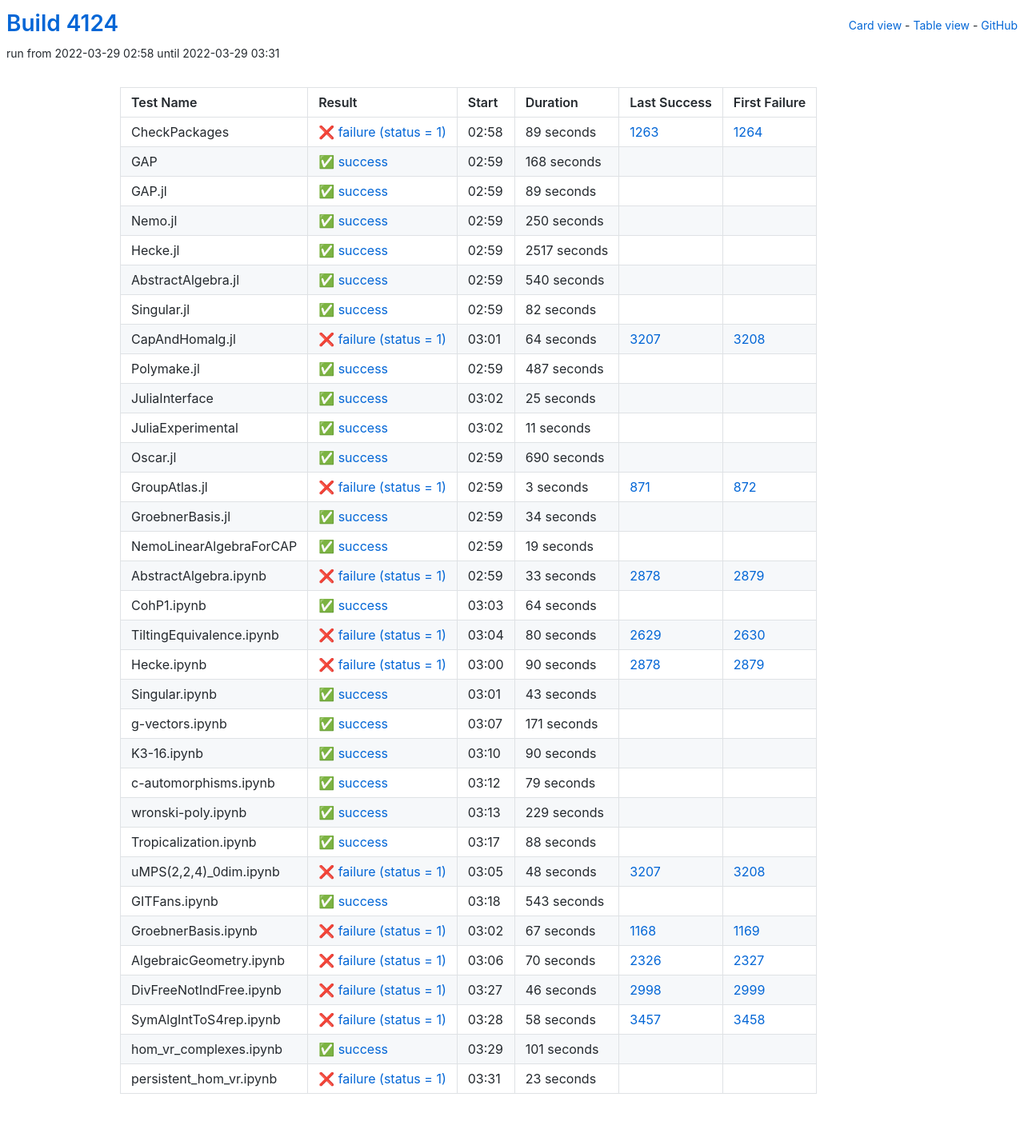
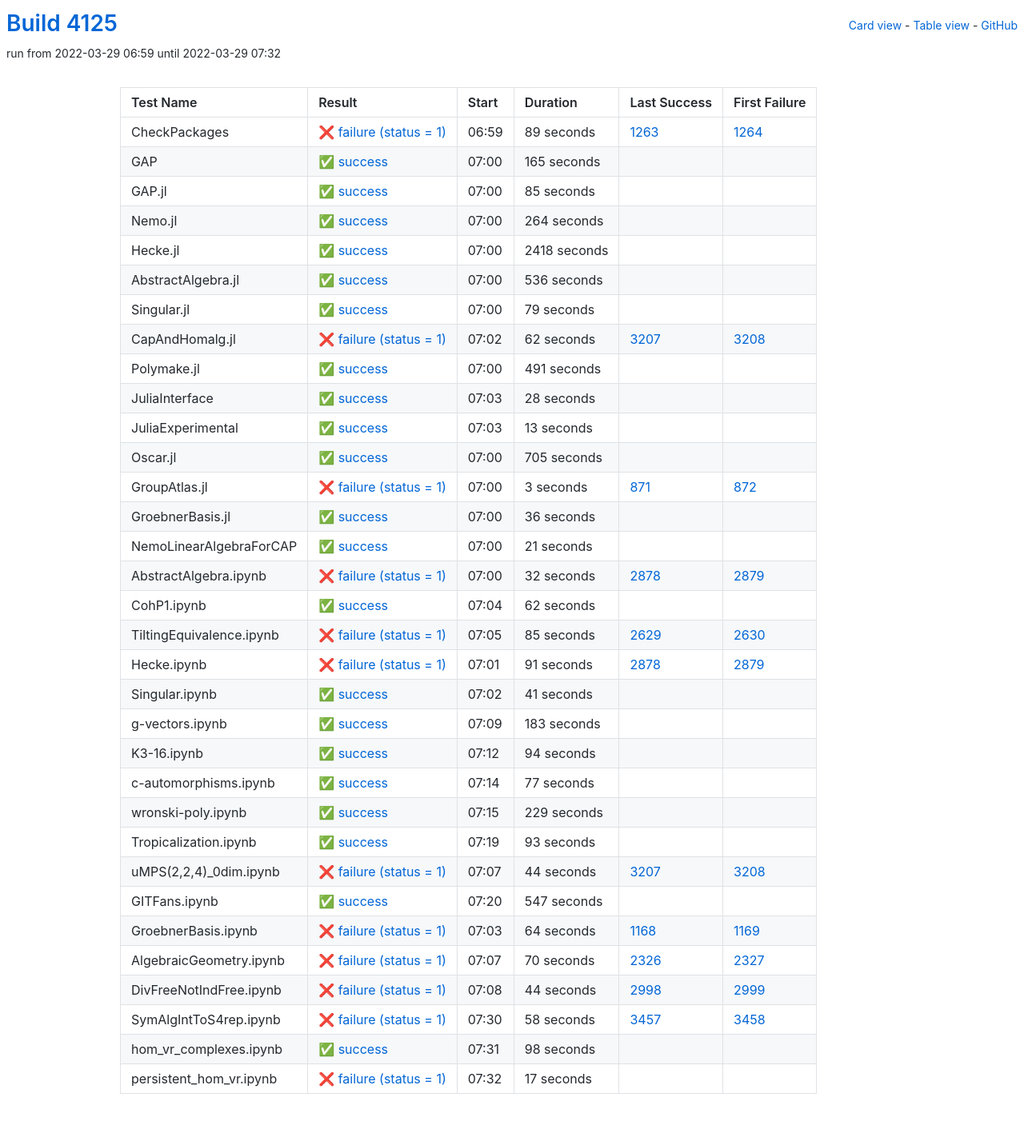
Before and after one commit to oscar-system/oscar-ci-status-stable, a Jekyll site: the page built from table.html, in a window 1280 px wide. Shown: the whole page at 80% size. Built offline with Jekyll 4.4.1, drawn with Linux system fonts in a browser that asks for light colours.

Commit message:
Build #4125

```diff
--- a/_data/ci.yml
+++ b/_data/ci.yml
@@ -1,6 +1,6 @@
 ---
-build: 4124
-build_url: https://oscarci.mathematik.uni-kl.de/job/oscar-stable/4124/
+build: 4125
+build_url: https://oscarci.mathematik.uni-kl.de/job/oscar-stable/4125/
 job: oscar-stable
 organization: oscar-system
 repo: oscar-ci-status-stable
@@ -8,8 +8,8 @@ repourl: https://github.com/oscar-system/oscar-ci-status-stable
 tests:
 - name: CheckPackages
   id: checkpackages
-  log: https://oscarci.mathematik.uni-kl.de/job/oscar-stable/4124/artifact/logs/build-4124/CheckPackages.log
-  start: 2022-03-29 02:58
+  log: https://oscarci.mathematik.uni-kl.de/job/oscar-stable/4125/artifact/logs/build-4125/CheckPackages.log
+  start: 2022-03-29 06:59
   success: false
   exitcode: 1
   status: failure
@@ -20,140 +20,140 @@ tests:
   first_failure_url: https://oscarci.mathematik.uni-kl.de/job/oscar-stable/1264/
 - name: GAP
   id: gap
-  log: https://oscarci.mathematik.uni-kl.de/job/oscar-stable/4124/artifact/logs/build-4124/GAP.log
-  start: 2022-03-29 02:59
+  log: https://oscarci.mathematik.uni-kl.de/job/oscar-stable/4125/artifact/logs/build-4125/GAP.log
+  start: 2022-03-29 07:00
   success: true
   exitcode: 0
   status: success
-  duration: 168
+  duration: 165
   last_success: false
   last_success_url:
   first_failure: false
   first_failure_url:
 - name: GAP.jl
   id: gap-jl
-  log: https://oscarci.mathematik.uni-kl.de/job/oscar-stable/4124/artifact/logs/build-4124/GAP.jl.log
-  start: 2022-03-29 02:59
+  log: https://oscarci.mathematik.uni-kl.de/job/oscar-stable/4125/artifact/logs/build-4125/GAP.jl.log
+  start: 2022-03-29 07:00
   success: true
   exitcode: 0
   status: success
-  duration: 89
+  duration: 85
   last_success: false
   last_success_url:
   first_failure: false
   first_failure_url:
 - name: Nemo.jl
   id: nemo-jl
-  log: https://oscarci.mathematik.uni-kl.de/job/oscar-stable/4124/artifact/logs/build-4124/Nemo.jl.log
-  start: 2022-03-29 02:59
+  log: https://oscarci.mathematik.uni-kl.de/job/oscar-stable/4125/artifact/logs/build-4125/Nemo.jl.log
+  start: 2022-03-29 07:00
   success: true
   exitcode: 0
   status: success
-  duration: 250
+  duration: 264
   last_success: false
   last_success_url:
   first_failure: false
   first_failure_url:
 - name: Hecke.jl
   id: hecke-jl
-  log: https://oscarci.mathematik.uni-kl.de/job/oscar-stable/4124/artifact/logs/build-4124/Hecke.jl.log
-  start: 2022-03-29 02:59
+  log: https://oscarci.mathematik.uni-kl.de/job/oscar-stable/4125/artifact/logs/build-4125/Hecke.jl.log
+  start: 2022-03-29 07:00
   success: true
   exitcode: 0
   status: success
-  duration: 2517
+  duration: 2418
   last_success: false
   last_success_url:
   first_failure: false
   first_failure_url:
 - name: AbstractAlgebra.jl
   id: abstractalgebra-jl
-  log: https://oscarci.mathematik.uni-kl.de/job/oscar-stable/4124/artifact/logs/build-4124/AbstractAlgebra.jl.log
-  start: 2022-03-29 02:59
+  log: https://oscarci.mathematik.uni-kl.de/job/oscar-stable/4125/artifact/logs/build-4125/AbstractAlgebra.jl.log
+  start: 2022-03-29 07:00
   success: true
   exitcode: 0
   status: success
-  duration: 540
+  duration: 536
   last_success: false
   last_success_url:
   first_failure: false
   first_failure_url:
 - name: Singular.jl
   id: singular-jl
-  log: https://oscarci.mathematik.uni-kl.de/job/oscar-stable/4124/artifact/logs/build-4124/Singular.jl.log
-  start: 2022-03-29 02:59
+  log: https://oscarci.mathematik.uni-kl.de/job/oscar-stable/4125/artifact/logs/build-4125/Singular.jl.log
+  start: 2022-03-29 07:00
   success: true
   exitcode: 0
   status: success
-  duration: 82
+  duration: 79
   last_success: false
   last_success_url:
   first_failure: false
   first_failure_url:
 - name: CapAndHomalg.jl
   id: capandhomalg-jl
-  log: https://oscarci.mathematik.uni-kl.de/job/oscar-stable/4124/artifact/logs/build-4124/CapAndHomalg.jl.log
-  start: 2022-03-29 03:01
+  log: https://oscarci.mathematik.uni-kl.de/job/oscar-stable/4125/artifact/logs/build-4125/CapAndHomalg.jl.log
+  start: 2022-03-29 07:02
   success: false
   exitcode: 1
   status: failure
-  duration: 64
+  duration: 62
   last_success: 3207
   last_success_url: https://oscarci.mathematik.uni-kl.de/job/oscar-stable/3207/
   first_failure: 3208
   first_failure_url: https://oscarci.mathematik.uni-kl.de/job/oscar-stable/3208/
 - name: Polymake.jl
   id: polymake-jl
-  log: https://oscarci.mathematik.uni-kl.de/job/oscar-stable/4124/artifact/logs/build-4124/Polymake.jl.log
-  start: 2022-03-29 02:59
+  log: https://oscarci.mathematik.uni-kl.de/job/oscar-stable/4125/artifact/logs/build-4125/Polymake.jl.log
+  start: 2022-03-29 07:00
   success: true
   exitcode: 0
   status: success
-  duration: 487
+  duration: 491
   last_success: false
   last_success_url:
   first_failure: false
   first_failure_url:
 - name: JuliaInterface
   id: juliainterface
-  log: https://oscarci.mathematik.uni-kl.de/job/oscar-stable/4124/artifact/logs/build-4124/JuliaInterface.log
-  start: 2022-03-29 03:02
+  log: https://oscarci.mathematik.uni-kl.de/job/oscar-stable/4125/artifact/logs/build-4125/JuliaInterface.log
+  start: 2022-03-29 07:03
   success: true
   exitcode: 0
   status: success
-  duration: 25
+  duration: 28
   last_success: false
   last_success_url:
   first_failure: false
   first_failure_url:
 - name: JuliaExperimental
   id: juliaexperimental
-  log: https://oscarci.mathematik.uni-kl.de/job/oscar-stable/4124/artifact/logs/build-4124/JuliaExperimental.log
-  start: 2022-03-29 03:02
+  log: https://oscarci.mathematik.uni-kl.de/job/oscar-stable/4125/artifact/logs/build-4125/JuliaExperimental.log
+  start: 2022-03-29 07:03
   success: true
   exitcode: 0
   status: success
-  duration: 11
+  duration: 13
   last_success: false
   last_success_url:
   first_failure: false
   first_failure_url:
 - name: Oscar.jl
   id: oscar-jl
-  log: https://oscarci.mathematik.uni-kl.de/job/oscar-stable/4124/artifact/logs/build-4124/Oscar.jl.log
-  start: 2022-03-29 02:59
+  log: https://oscarci.mathematik.uni-kl.de/job/oscar-stable/4125/artifact/logs/build-4125/Oscar.jl.log
+  start: 2022-03-29 07:00
   success: true
   exitcode: 0
   status: success
-  duration: 690
+  duration: 705
   last_success: false
   last_success_url:
   first_failure: false
   first_failure_url:
 - name: GroupAtlas.jl
   id: groupatlas-jl
-  log: https://oscarci.mathematik.uni-kl.de/job/oscar-stable/4124/artifact/logs/build-4124/GroupAtlas.jl.log
-  start: 2022-03-29 02:59
+  log: https://oscarci.mathematik.uni-kl.de/job/oscar-stable/4125/artifact/logs/build-4125/GroupAtlas.jl.log
+  start: 2022-03-29 07:00
   success: false
   exitcode: 1
   status: failure
@@ -164,128 +164,128 @@ tests:
   first_failure_url: https://oscarci.mathematik.uni-kl.de/job/oscar-stable/872/
 - name: GroebnerBasis.jl
   id: groebnerbasis-jl
-  log: https://oscarci.mathematik.uni-kl.de/job/oscar-stable/4124/artifact/logs/build-4124/GroebnerBasis.jl.log
-  start: 2022-03-29 02:59
+  log: https://oscarci.mathematik.uni-kl.de/job/oscar-stable/4125/artifact/logs/build-4125/GroebnerBasis.jl.log
+  start: 2022-03-29 07:00
   success: true
   exitcode: 0
   status: success
-  duration: 34
+  duration: 36
   last_success: false
   last_success_url:
   first_failure: false
   first_failure_url:
 - name: NemoLinearAlgebraForCAP
   id: nemolinearalgebraforcap
-  log: https://oscarci.mathematik.uni-kl.de/job/oscar-stable/4124/artifact/logs/build-4124/NemoLinearAlgebraForCAP.log
-  start: 2022-03-29 02:59
+  log: https://oscarci.mathematik.uni-kl.de/job/oscar-stable/4125/artifact/logs/build-4125/NemoLinearAlgebraForCAP.log
+  start: 2022-03-29 07:00
   success: true
   exitcode: 0
   status: success
-  duration: 19
+  duration: 21
   last_success: false
   last_success_url:
   first_failure: false
   first_failure_url:
 - name: AbstractAlgebra.ipynb
   id: abstractalgebra-ipynb
-  log: https://oscarci.mathematik.uni-kl.de/job/oscar-stable/4124/artifact/logs/build-4124/AbstractAlgebra.ipynb.log
-  start: 2022-03-29 02:59
+  log: https://oscarci.mathematik.uni-kl.de/job/oscar-stable/4125/artifact/logs/build-4125/AbstractAlgebra.ipynb.log
+  start: 2022-03-29 07:00
   success: false
   exitcode: 1
   status: failure
-  duration: 33
+  duration: 32
   last_success: 2878
   last_success_url: https://oscarci.mathematik.uni-kl.de/job/oscar-stable/2878/
   first_failure: 2879
   first_failure_url: https://oscarci.mathematik.uni-kl.de/job/oscar-stable/2879/
 - name: CohP1.ipynb
   id: cohp1-ipynb
-  log: https://oscarci.mathematik.uni-kl.de/job/oscar-stable/4124/artifact/logs/build-4124/CohP1.ipynb.log
-  start: 2022-03-29 03:03
+  log: https://oscarci.mathematik.uni-kl.de/job/oscar-stable/4125/artifact/logs/build-4125/CohP1.ipynb.log
+  start: 2022-03-29 07:04
   success: true
   exitcode: 0
   status: success
-  duration: 64
+  duration: 62
   last_success: false
   last_success_url:
   first_failure: false
   first_failure_url:
 - name: TiltingEquivalence.ipynb
   id: tiltingequivalence-ipynb
-  log: https://oscarci.mathematik.uni-kl.de/job/oscar-stable/4124/artifact/logs/build-4124/TiltingEquivalence.ipynb.log
-  start: 2022-03-29 03:04
+  log: https://oscarci.mathematik.uni-kl.de/job/oscar-stable/4125/artifact/logs/build-4125/TiltingEquivalence.ipynb.log
+  start: 2022-03-29 07:05
   success: false
   exitcode: 1
   status: failure
-  duration: 80
+  duration: 85
   last_success: 2629
   last_success_url: https://oscarci.mathematik.uni-kl.de/job/oscar-stable/2629/
   first_failure: 2630
   first_failure_url: https://oscarci.mathematik.uni-kl.de/job/oscar-stable/2630/
 - name: Hecke.ipynb
   id: hecke-ipynb
-  log: https://oscarci.mathematik.uni-kl.de/job/oscar-stable/4124/artifact/logs/build-4124/Hecke.ipynb.log
-  start: 2022-03-29 03:00
+  log: https://oscarci.mathematik.uni-kl.de/job/oscar-stable/4125/artifact/logs/build-4125/Hecke.ipynb.log
+  start: 2022-03-29 07:01
   success: false
   exitcode: 1
   status: failure
-  duration: 90
+  duration: 91
   last_success: 2878
   last_success_url: https://oscarci.mathematik.uni-kl.de/job/oscar-stable/2878/
   first_failure: 2879
   first_failure_url: https://oscarci.mathematik.uni-kl.de/job/oscar-stable/2879/
 - name: Singular.ipynb
   id: singular-ipynb
-  log: https://oscarci.mathematik.uni-kl.de/job/oscar-stable/4124/artifact/logs/build-4124/Singular.ipynb.log
-  start: 2022-03-29 03:01
+  log: https://oscarci.mathematik.uni-kl.de/job/oscar-stable/4125/artifact/logs/build-4125/Singular.ipynb.log
+  start: 2022-03-29 07:02
   success: true
   exitcode: 0
   status: success
-  duration: 43
+  duration: 41
   last_success: false
   last_success_url:
   first_failure: false
   first_failure_url:
 - name: g-vectors.ipynb
   id: g-vectors-ipynb
-  log: https://oscarci.mathematik.uni-kl.de/job/oscar-stable/4124/artifact/logs/build-4124/g-vectors.ipynb.log
-  start: 2022-03-29 03:07
+  log: https://oscarci.mathematik.uni-kl.de/job/oscar-stable/4125/artifact/logs/build-4125/g-vectors.ipynb.log
+  start: 2022-03-29 07:09
   success: true
   exitcode: 0
   status: success
-  duration: 171
+  duration: 183
   last_success: false
   last_success_url:
   first_failure: false
   first_failure_url:
 - name: K3-16.ipynb
   id: k3-16-ipynb
-  log: https://oscarci.mathematik.uni-kl.de/job/oscar-stable/4124/artifact/logs/build-4124/K3-16.ipynb.log
-  start: 2022-03-29 03:10
+  log: https://oscarci.mathematik.uni-kl.de/job/oscar-stable/4125/artifact/logs/build-4125/K3-16.ipynb.log
+  start: 2022-03-29 07:12
   success: true
   exitcode: 0
   status: success
-  duration: 90
+  duration: 94
   last_success: false
   last_success_url:
   first_failure: false
   first_failure_url:
 - name: c-automorphisms.ipynb
   id: c-automorphisms-ipynb
-  log: https://oscarci.mathematik.uni-kl.de/job/oscar-stable/4124/artifact/logs/build-4124/c-automorphisms.ipynb.log
-  start: 2022-03-29 03:12
+  log: https://oscarci.mathematik.uni-kl.de/job/oscar-stable/4125/artifact/logs/build-4125/c-automorphisms.ipynb.log
+  start: 2022-03-29 07:14
   success: true
   exitcode: 0
   status: success
-  duration: 79
+  duration: 77
   last_success: false
   last_success_url:
   first_failure: false
   first_failure_url:
 - name: wronski-poly.ipynb
   id: wronski-poly-ipynb
-  log: https://oscarci.mathematik.uni-kl.de/job/oscar-stable/4124/artifact/logs/build-4124/wronski-poly.ipynb.log
-  start: 2022-03-29 03:13
+  log: https://oscarci.mathematik.uni-kl.de/job/oscar-stable/4125/artifact/logs/build-4125/wronski-poly.ipynb.log
+  start: 2022-03-29 07:15
   success: true
   exitcode: 0
   status: success
@@ -296,56 +296,56 @@ tests:
   first_failure_url:
 - name: Tropicalization.ipynb
   id: tropicalization-ipynb
-  log: https://oscarci.mathematik.uni-kl.de/job/oscar-stable/4124/artifact/logs/build-4124/Tropicalization.ipynb.log
-  start: 2022-03-29 03:17
+  log: https://oscarci.mathematik.uni-kl.de/job/oscar-stable/4125/artifact/logs/build-4125/Tropicalization.ipynb.log
+  start: 2022-03-29 07:19
   success: true
   exitcode: 0
   status: success
-  duration: 88
+  duration: 93
   last_success: false
   last_success_url:
   first_failure: false
   first_failure_url:
 - name: uMPS(2,2,4)_0dim.ipynb
   id: umps-2-2-4-0dim-ipynb
-  log: https://oscarci.mathematik.uni-kl.de/job/oscar-stable/4124/artifact/logs/build-4124/uMPS-2-2-4-_0dim.ipynb.log
-  start: 2022-03-29 03:05
+  log: https://oscarci.mathematik.uni-kl.de/job/oscar-stable/4125/artifact/logs/build-4125/uMPS-2-2-4-_0dim.ipynb.log
+  start: 2022-03-29 07:07
   success: false
   exitcode: 1
   status: failure
-  duration: 48
+  duration: 44
   last_success: 3207
   last_success_url: https://oscarci.mathematik.uni-kl.de/job/oscar-stable/3207/
   first_failure: 3208
   first_failure_url: https://oscarci.mathematik.uni-kl.de/job/oscar-stable/3208/
 - name: GITFans.ipynb
   id: gitfans-ipynb
-  log: https://oscarci.mathematik.uni-kl.de/job/oscar-stable/4124/artifact/logs/build-4124/GITFans.ipynb.log
-  start: 2022-03-29 03:18
+  log: https://oscarci.mathematik.uni-kl.de/job/oscar-stable/4125/artifact/logs/build-4125/GITFans.ipynb.log
+  start: 2022-03-29 07:20
   success: true
   exitcode: 0
   status: success
-  duration: 543
+  duration: 547
   last_success: false
   last_success_url:
   first_failure: false
   first_failure_url:
 - name: GroebnerBasis.ipynb
   id: groebnerbasis-ipynb
-  log: https://oscarci.mathematik.uni-kl.de/job/oscar-stable/4124/artifact/logs/build-4124/GroebnerBasis.ipynb.log
-  start: 2022-03-29 03:02
+  log: https://oscarci.mathematik.uni-kl.de/job/oscar-stable/4125/artifact/logs/build-4125/GroebnerBasis.ipynb.log
+  start: 2022-03-29 07:03
   success: false
   exitcode: 1
   status: failure
-  duration: 67
+  duration: 64
   last_success: 1168
   last_success_url: https://oscarci.mathematik.uni-kl.de/job/oscar-stable/1168/
   first_failure: 1169
   first_failure_url: https://oscarci.mathematik.uni-kl.de/job/oscar-stable/1169/
 - name: AlgebraicGeometry.ipynb
   id: algebraicgeometry-ipynb
-  log: https://oscarci.mathematik.uni-kl.de/job/oscar-stable/4124/artifact/logs/build-4124/AlgebraicGeometry.ipynb.log
-  start: 2022-03-29 03:06
+  log: https://oscarci.mathematik.uni-kl.de/job/oscar-stable/4125/artifact/logs/build-4125/AlgebraicGeometry.ipynb.log
+  start: 2022-03-29 07:07
   success: false
   exitcode: 1
   status: failure
@@ -356,20 +356,20 @@ tests:
   first_failure_url: https://oscarci.mathematik.uni-kl.de/job/oscar-stable/2327/
 - name: DivFreeNotIndFree.ipynb
   id: divfreenotindfree-ipynb
-  log: https://oscarci.mathematik.uni-kl.de/job/oscar-stable/4124/artifact/logs/build-4124/DivFreeNotIndFree.ipynb.log
-  start: 2022-03-29 03:27
+  log: https://oscarci.mathematik.uni-kl.de/job/oscar-stable/4125/artifact/logs/build-4125/DivFreeNotIndFree.ipynb.log
+  start: 2022-03-29 07:08
   success: false
   exitcode: 1
   status: failure
-  duration: 46
+  duration: 44
   last_success: 2998
   last_success_url: https://oscarci.mathematik.uni-kl.de/job/oscar-stable/2998/
   first_failure: 2999
   first_failure_url: https://oscarci.mathematik.uni-kl.de/job/oscar-stable/2999/
 - name: SymAlgIntToS4rep.ipynb
   id: symalginttos4rep-ipynb
-  log: https://oscarci.mathematik.uni-kl.de/job/oscar-stable/4124/artifact/logs/build-4124/SymAlgIntToS4rep.ipynb.log
-  start: 2022-03-29 03:28
+  log: https://oscarci.mathematik.uni-kl.de/job/oscar-stable/4125/artifact/logs/build-4125/SymAlgIntToS4rep.ipynb.log
+  start: 2022-03-29 07:30
   success: false
   exitcode: 1
   status: failure
@@ -380,24 +380,24 @@ tests:
   first_failure_url: https://oscarci.mathematik.uni-kl.de/job/oscar-stable/3458/
 - name: hom_vr_complexes.ipynb
   id: hom-vr-complexes-ipynb
-  log: https://oscarci.mathematik.uni-kl.de/job/oscar-stable/4124/artifact/logs/build-4124/hom_vr_complexes.ipynb.log
-  start: 2022-03-29 03:29
+  log: https://oscarci.mathematik.uni-kl.de/job/oscar-stable/4125/artifact/logs/build-4125/hom_vr_complexes.ipynb.log
+  start: 2022-03-29 07:31
   success: true
   exitcode: 0
   status: success
-  duration: 101
+  duration: 98
   last_success: false
   last_success_url:
   first_failure: false
   first_failure_url:
 - name: persistent_hom_vr.ipynb
   id: persistent-hom-vr-ipynb
-  log: https://oscarci.mathematik.uni-kl.de/job/oscar-stable/4124/artifact/logs/build-4124/persistent_hom_vr.ipynb.log
-  start: 2022-03-29 03:31
+  log: https://oscarci.mathematik.uni-kl.de/job/oscar-stable/4125/artifact/logs/build-4125/persistent_hom_vr.ipynb.log
+  start: 2022-03-29 07:32
   success: false
   exitcode: 1
   status: failure
-  duration: 23
+  duration: 17
   last_success: false
   last_success_url:
   first_failure: false
```
Also changed, not shown: README.md.
